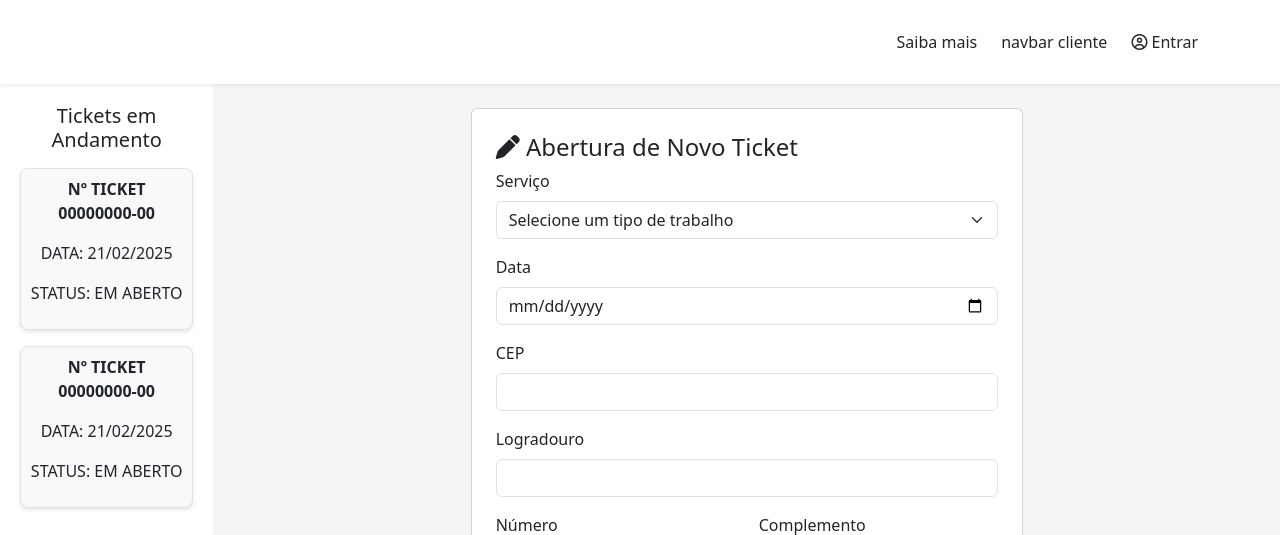
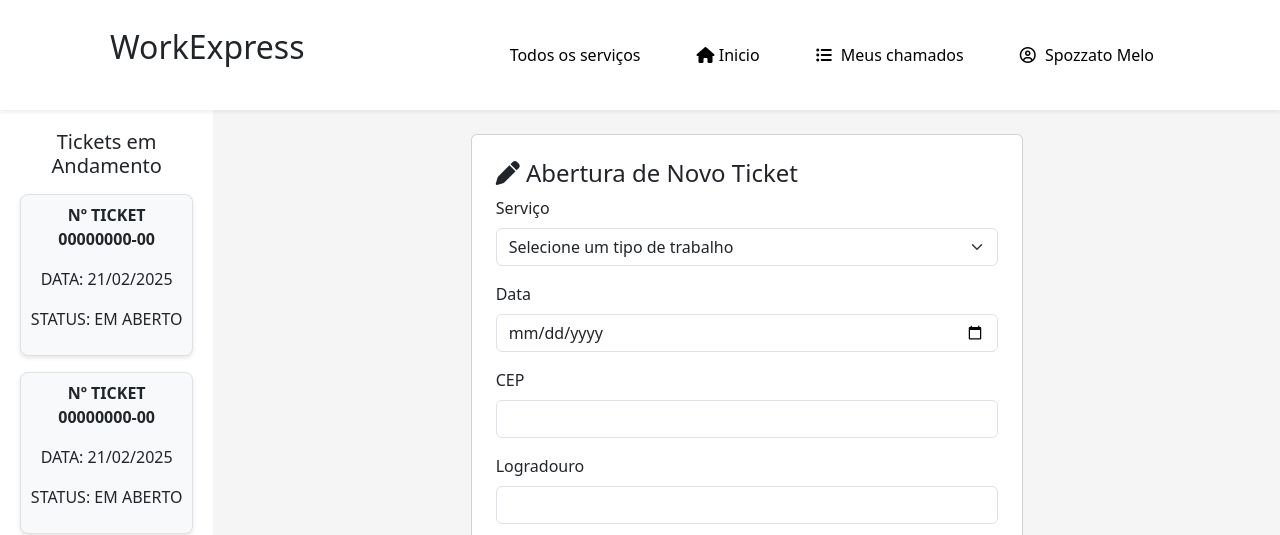
Before and after one commit to Adan-Marques/tcc_ads, a Django app: page /accounts/ticket/ in a window 1280 px wide. Shown: the top 535 px of the page. Run offline with Django 5.2, Linux system fonts and the light colour scheme; the visitor is signed in with stand-in values (Sample User, id 1); some libraries are stand-ins or nearby versions.

Commit message:
feat: ajusta layout da tela de detalhes do pedido

```diff
--- a/templates/cliente/navbar_cliente.html
+++ b/templates/cliente/navbar_cliente.html
@@ -1,12 +1,34 @@
-<header class="navbar navbar-expand-lg p-3 shadow-sm">
-	<div class="container">
-		<a class="navbar-brand" href="#">
-			<h3>WorkExpress</h3>
-		</a>
-		<div class="collapse navbar-collapse justify-content-end d-flex gap-4">
-			<a class="nav-link" href="#">Saiba mais</a>
-			<a class="nav-link " href="{% url 'cadastro' %}">navbar cliente</a>
-			<a class="nav-link " href="{% url 'login'  %}"> <i class="fa-regular fa-circle-user"></i> Entrar</a>
+<header class="navbar navbar-expand shadow-sm">
+	<div class="container my-1">
+		<div class="container py-2">
+			<nav class="navbar-menu d-flex align-items-center justify-content-between px-3 py-2">
+				<h3>
+					<div class="logo fw-bold fs-4">
+						<h2>WorkExpress</h2>
+					</div>
+				</h3>
+				<ul class="nav gap-4 align-items-center mb-0">
+					<li class="nav-item">
+						<a class="nav-link nav-menu-link" href="#" style="color: black;">
+							Todos os serviços </a>
+					</li>
+					<li class="nav-item">
+						<a class="nav-link nav-menu-link" href="{%  url 'home'  %}" style="color: black;">
+							<i class="fa-solid fa-house"></i>
+							Inicio </a>
+					</li>
+					<li class="nav-item">
+						<a class="nav-link nav-menu-link" href="#" style="color: black;">
+							<i class="fa-solid fa-list-ul" style="margin-right: 5px;"></i> Meus chamados
+						</a>
+					</li>
+					<li class="nav-item">
+						<a class="nav-link nav-menu-link" href="" style="color: black;">
+							<i class="fa-regular fa-circle-user" style="margin-right: 5px;"></i> Spozzato Melo
+						</a>
+					</li>
+				</ul>
+			</nav>
+			</nav>
 		</div>
-	</div>
 </header>
--- a/users/views.py
+++ b/users/views.py
@@ -52,4 +52,4 @@ def detalhesPedido(request):
     #if request.user.type_user == 'P':
         #TODO refactor
         #return HttpResponse('*Fazer uma paǵina 404*')
-    return render(request, 'detalhesPedido.html')
+    return render(request, 'cliente/detalhesPedido.html')
```
Also changed, not shown: templates/cliente/detalhesPedido.html (+1 -32 lines), static/images/11.jpg (added).
